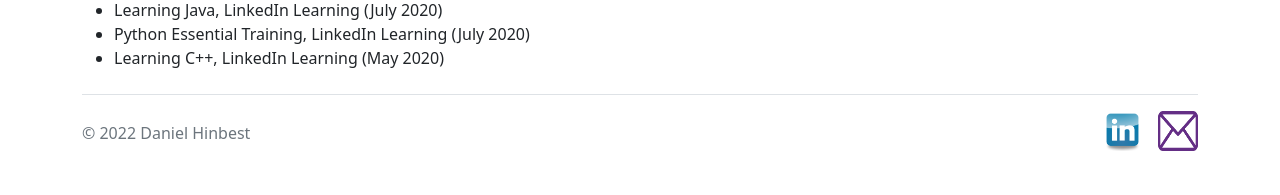
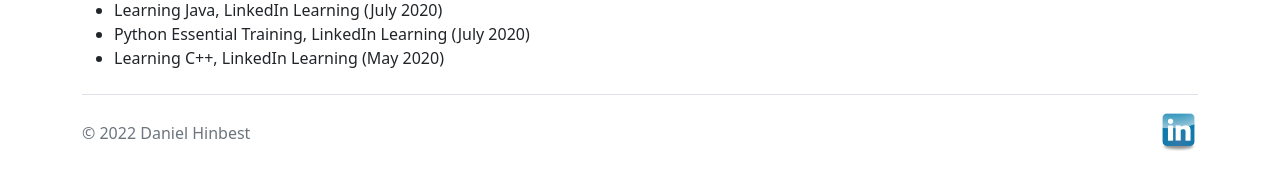
Before and after one commit to DanielHinbest/Portfolio, a Django app: page /about/ in a window 1280 px wide. Shown: the part 2320-2515 px from the top of the page. Run offline with Django 4.2, Linux system fonts and the light colour scheme; some libraries are stand-ins or nearby versions.

Commit message:
temporarily removed email link

```diff
--- a/portfolio/templates/portfolio/base.html
+++ b/portfolio/templates/portfolio/base.html
@@ -33,7 +33,7 @@
           <h4 class="text-white">Contact</h4>
           <ul class="list-unstyled">
             <li><a href="https://www.linkedin.com/in/daniel-hinbest/" class="text-white" target="_blank"><img height="33" width="33" src="{% static 'portfolio/images/linkedin.png' %}"/>LinkedIn</a></li>
-            <li><a href="#" class="text-white"><img height="25" src="{% static 'portfolio/images/email.png' %}"/>Email me</a></li>
+            {% comment %} <li><a href="#" class="text-white"><img height="25" src="{% static 'portfolio/images/email.png' %}"/>Email me</a></li> {% endcomment %}
           </ul>
         </div>
       </div>
@@ -71,7 +71,7 @@
 
     <ul class="nav col-md-4 justify-content-end list-unstyled d-flex">
       <li class="ms-3"><a class="text-muted" href="https://www.linkedin.com/in/daniel-hinbest/" target="_blank"><img class="bi" width="40" height="40" src="{% static 'portfolio/images/linkedin.png' %}"/></a></li>
-      <li class="ms-3"><a class="text-muted" href="#"><img class="bi" width="40" height="40" src="{% static 'portfolio/images/email.png' %}"/></a></li>
+      {% comment %} <li class="ms-3"><a class="text-muted" href="#"><img class="bi" width="40" height="40" src="{% static 'portfolio/images/email.png' %}"/></a></li> {% endcomment %}
     </ul>
   </footer>
 </div>
```
